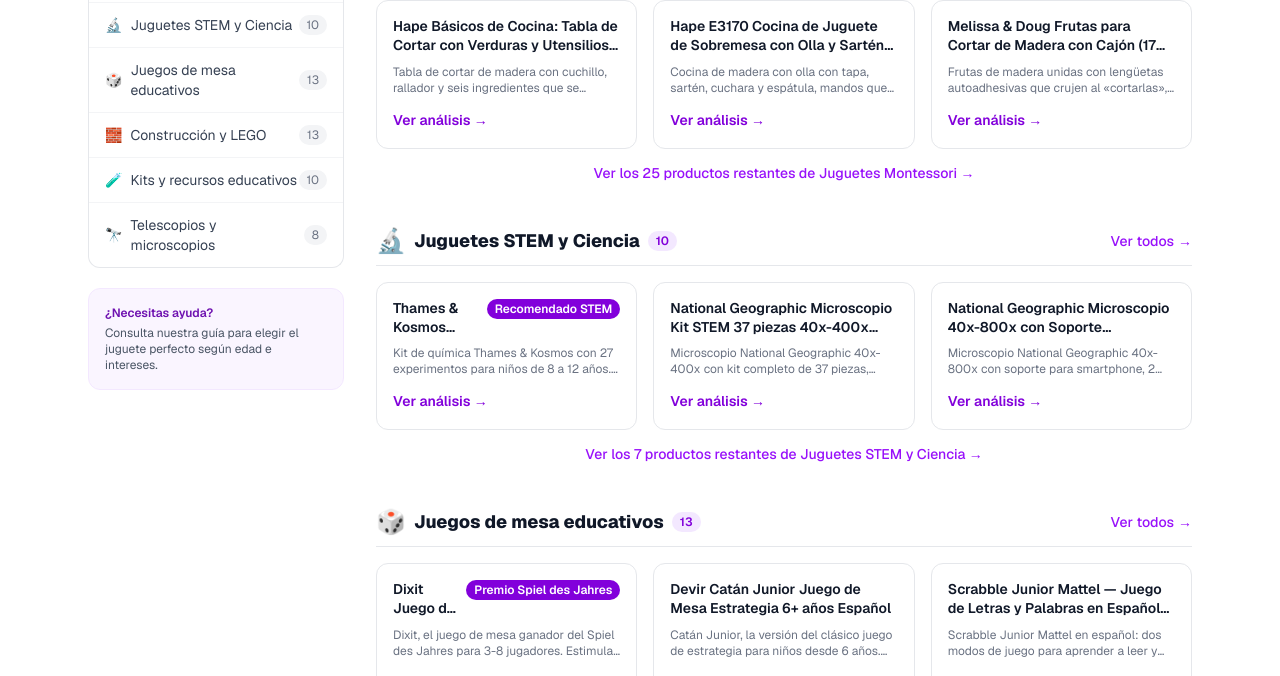
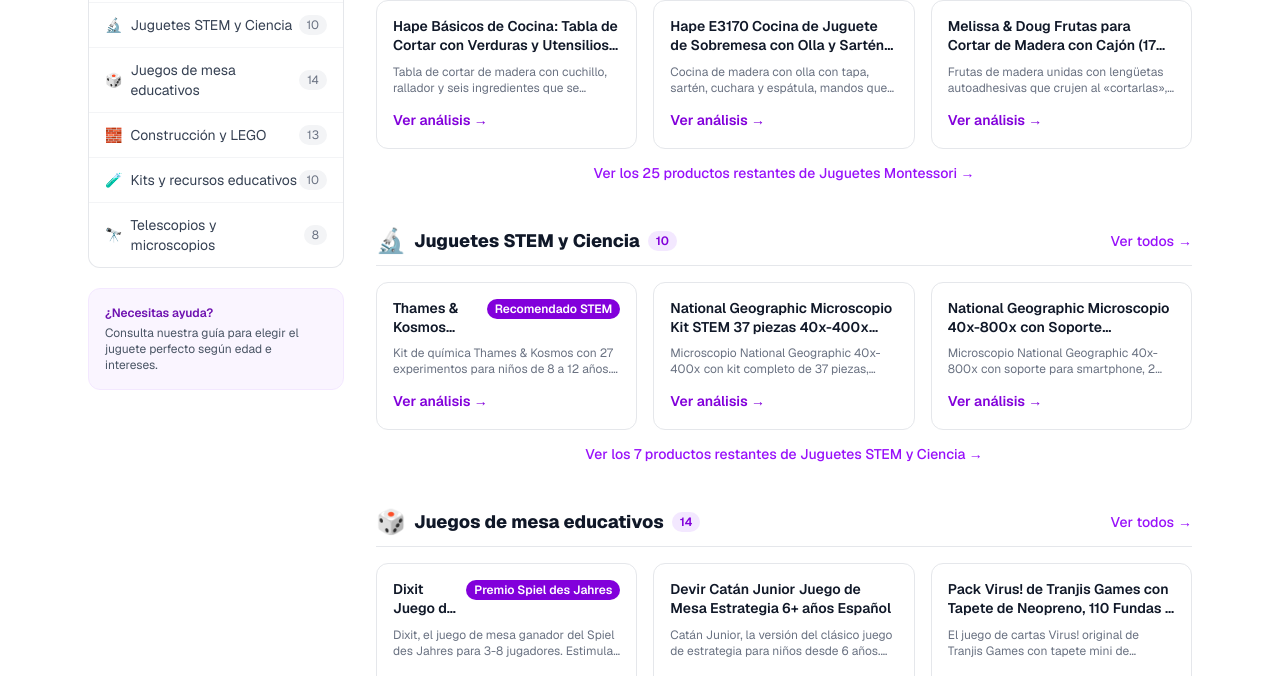
Before and after one commit to mktweb360/juguetestem, a Next.js app: page /tienda in a window 1280 px wide. Shown: the part 276-952 px from the top of the page. Built offline with nearby package versions, Linux system fonts and the light colour scheme.

Commit message:
Virus!: ficha del pack de HiperOcio con el juego original de Tranjis (B0HLZSMKVG, verificado en Amazon.es el 27/10); la guía de reglas y la de juegos de cartas enlazan al pack porque la edición suelta sigue sin compra

```diff
--- a/app/blog/[slug]/page.tsx
+++ b/app/blog/[slug]/page.tsx
@@ -164,6 +164,7 @@
     { heading: "Las cartas multicolor", text: "Hay órgano, virus y medicinas multicolor. Valen para cualquier color, lo que las hace muy potentes, pero también muy frágiles: cualquier carta puede afectarlas. El órgano multicolor se inmuniza con dos medicinas de cualquier color y se extirpa con dos virus de cualquier color. El virus multicolor afecta a cualquier órgano o medicina y se cura con una medicina de cualquier color." },
     { heading: "Consejos para ganar más partidas", list: ["Inmuniza pronto: un órgano inmune no se puede infectar, destruir ni robar (solo un Error médico lo mueve).", "Guarda un Ladrón de órganos o un Trasplante para cuando un rival esté a un órgano de ganar.", "Vigila a quien tenga 3 órganos sanos: ese es el objetivo de tus virus, aunque no sea quien más te molesta.", "Descartar no es perder el turno: si tu mano no sirve, cambiarla entera suele ser la mejor jugada."] },
     { heading: "Por qué funciona tan bien en familia", text: "Las partidas son cortas, las reglas caben en una página y todos los jugadores interactúan en cada turno. Además, familiariza a los niños con conceptos como órganos, infección, vacuna o inmunidad de forma sencilla. Si os gusta, la expansión Virus! 2 Evolution añade cartas nuevas al juego base." },
+    { heading: "Dónde comprar Virus!", text: "La edición suelta de Tranjis Games no está disponible ahora mismo en Amazon. Lo que sí hay es un pack con el juego original y tres accesorios: un tapete de neopreno antideslizante, 110 fundas para proteger las 68 cartas y una caja rígida para llevarlas. Si el juego va a viajar en la mochila o lo vais a usar mucho, las fundas alargan la vida de las cartas.", cta: { asin: "B0HLZSMKVG", label: "Ver pack de Virus! →" } },
     { faqs: [{ q: "¿Cuántos jugadores pueden jugar a Virus!?", a: "De 2 a 6 jugadores con el juego base." }, { q: "¿Cuántas cartas se reparten al empezar?", a: "3 cartas a cada jugador. Al final de cada turno se roba hasta volver a tener 3." }, { q: "¿Se puede ganar con el órgano multicolor?", a: "Sí. Cuenta como uno de los órganos de tu cuerpo, que puede llegar a tener 5 órganos distintos si uno es el multicolor; ganas cuando 4 de ellos están sanos." }, { q: "¿Qué cartas afectan a un órgano inmunizado?", a: "Ningún virus ni tratamiento puede afectarlo, con una excepción: el Error médico, que intercambia cuerpos completos e incluye los órganos inmunizados." }, { q: "¿Qué pasa si se acaba el mazo?", a: "Se da la vuelta a la pila de descartes y se sigue jugando; no hace falta barajarla." }] },
   ],
   "mejores-juguetes-stem-ninos-5-anos": [
@@ -288,7 +289,7 @@
     { heading: "Tabla comparativa", table: { headers: ["Juego", "Edad", "Jugadores", "Duración"], rows: [["Dixit", "8+", "3-8", "30 min"], ["Virus!", "8+", "2-6", "20 min"], ["Devir Catán Junior", "6+", "2-4", "30 min"]] } },
     { heading: "Análisis de los 3 mejores juegos de mesa familiares" },
     { heading: "1. Dixit — El más creativo", text: "Ganador del prestigioso premio Spiel des Jahres, Dixit es probablemente el juego de mesa más creativo que existe. Los jugadores describen ilustraciones oníricas con una palabra o frase mientras los demás intentan adivinar la carta del narrador. Para 3 a 8 jugadores y partidas de 30 minutos. El juego que más conversaciones y risas genera alrededor de la mesa.", pros: ["Ganador del premio Spiel des Jahres", "Estimula la creatividad y la imaginación", "De 3 a 8 jugadores, muy versátil", "Ilustraciones únicas y evocadoras"], cons: ["Requiere cierta creatividad verbal", "Las cartas se repiten con mucho uso"], cta: { asin: "B001OH9EDW", label: "Ver Dixit →" } },
-    { heading: "2. Virus! — El más rápido y adictivo", text: "Uno de los juegos de cartas más populares en España. El objetivo es sencillo: ser el primero en reunir cuatro órganos sanos mientras infectas los de tus rivales. Reglas que se aprenden en 5 minutos, partidas de 20 minutos y muchísima interacción. Funciona igual de bien con 2 que con 6 jugadores y cabe en cualquier bolsillo para llevarlo de viaje.", pros: ["Un clásico de las mesas familiares en España", "Reglas que se aprenden en 5 minutos", "Partidas cortas de 20 minutos", "Mucha interacción y rejugabilidad"], cons: ["Puede generar piques entre jugadores", "Limitado a 2-6 jugadores"], cta: { asin: "8460659666", label: "Ver Virus! →" } },
+    { heading: "2. Virus! — El más rápido y adictivo", text: "Uno de los juegos de cartas más populares en España. El objetivo es sencillo: ser el primero en reunir cuatro órganos sanos mientras infectas los de tus rivales. Reglas que se aprenden en 5 minutos, partidas de 20 minutos y muchísima interacción. Funciona igual de bien con 2 que con 6 jugadores y cabe en cualquier bolsillo para llevarlo de viaje.", pros: ["Un clásico de las mesas familiares en España", "Reglas que se aprenden en 5 minutos", "Partidas cortas de 20 minutos", "Mucha interacción y rejugabilidad"], cons: ["Puede generar piques entre jugadores", "Limitado a 2-6 jugadores"], cta: { asin: "B0HLZSMKVG", label: "Ver pack de Virus! →" } },
     { heading: "3. Devir Catán Junior — El mejor para iniciarse en la estrategia", text: "La puerta de entrada perfecta a los juegos de estrategia modernos. Catán Junior adapta el universo Catán para niños desde 6 años, con comercio, construcción y planificación en una versión colorida y accesible. Para 2 a 4 jugadores y partidas de unos 30 minutos, en español.", pros: ["Introduce la estrategia desde los 6 años", "Edición en español", "Partidas de 30 minutos", "Ideal como primer juego de estrategia"], cons: ["Fichas de plástico en lugar de madera", "Solo de 2 a 4 jugadores"], cta: { asin: "B07WC54XF8", label: "Ver Catán Junior →" } },
     { heading: "Cómo elegir el juego de mesa perfecto para tu familia", list: ["Edad mínima: revisa que todos los miembros puedan participar de verdad; para niños pequeños, mejor juegos desde 6 años como Catán Junior.", "Duración y número de jugadores: para peques prioriza partidas de menos de 30 minutos y comprueba que el juego funcione bien con el número de personas de tu familia.", "Tipo de juego: elige entre creatividad (Dixit), ritmo y risas (Virus!) o estrategia (Catán Junior) según lo que más disfrute tu familia."] },
     { faqs: [{ q: "¿Qué juego de mesa es mejor para toda la familia?", a: "Depende del gusto: Dixit es ideal si buscáis creatividad y conversación, Virus! si preferís partidas rápidas y divertidas, y Catán Junior si queréis iniciaros en la estrategia con niños desde 6 años." }, { q: "¿Cuál es el mejor juego de mesa para niños pequeños?", a: "Para los más pequeños, Catán Junior (desde 6 años) es una apuesta segura por sus reglas accesibles. Virus! también funciona muy bien a partir de los 8 años por su sencillez." }, { q: "¿Hace falta gastar mucho en un buen juego de mesa familiar?", a: "No. Virus!, Catán Junior y Dixit son tres opciones excelentes que no exigen un presupuesto alto: lo que marca la diferencia es que las reglas encajen con la edad de los niños y que el juego aguante muchas partidas." }, { q: "¿Son los juegos de mesa realmente educativos?", a: "Sí. Los juegos de mesa desarrollan matemáticas, lenguaje, pensamiento estratégico y gestión emocional. Un buen juego puede ser tan formativo como estimulante, y además fortalece los vínculos familiares." }] },
--- a/data/posts.ts
+++ b/data/posts.ts
@@ -85,7 +85,7 @@
     category: "Juegos de Mesa",
     date: "2025-07-10",
     readTime: 8,
-    relatedProducts: ["dixit-juego-mesa-asmodee-2021", "virus-juego-cartas-tranjis-games", "catan-junior-devir-6-anos"],
+    relatedProducts: ["dixit-juego-mesa-asmodee-2021", "virus-pack-tapete-fundas-deck-box", "catan-junior-devir-6-anos"],
     categoryCta: { href: "/tienda/juegos-mesa-educativos", text: "Ver juegos de mesa →" },
   },
   {
@@ -404,7 +404,7 @@
     category: "Juegos de Mesa",
     date: "2025-08-13",
     readTime: 8,
-    relatedProducts: ["dixit-juego-mesa-asmodee-2021", "catan-junior-devir-6-anos", "virus-juego-cartas-tranjis-games"],
+    relatedProducts: ["dixit-juego-mesa-asmodee-2021", "catan-junior-devir-6-anos", "virus-pack-tapete-fundas-deck-box"],
     relatedPosts: ["dixit-juego-analisis-opinion", "catan-junior-analisis-estrategia", "mejores-juegos-mesa-familia"],
     categoryCta: { href: "/tienda/juegos-mesa-educativos", text: "Ver juegos de mesa →" },
   },
@@ -417,7 +417,7 @@
     category: "Juegos de Mesa",
     date: "2025-08-14",
     readTime: 7,
-    relatedProducts: ["dixit-juego-mesa-asmodee-2021", "catan-junior-devir-6-anos", "virus-juego-cartas-tranjis-games"],
+    relatedProducts: ["dixit-juego-mesa-asmodee-2021", "catan-junior-devir-6-anos", "virus-pack-tapete-fundas-deck-box"],
     relatedPosts: ["juegos-mesa-educativos-primaria", "catan-junior-analisis-estrategia", "juegos-cartas-educativos-familia"],
     categoryCta: { href: "/tienda/juegos-mesa-educativos", text: "Ver juegos de mesa →" },
   },
@@ -430,7 +430,7 @@
     category: "Juegos de Mesa",
     date: "2025-08-15",
     readTime: 7,
-    relatedProducts: ["catan-junior-devir-6-anos", "dixit-juego-mesa-asmodee-2021", "virus-juego-cartas-tranjis-games"],
+    relatedProducts: ["catan-junior-devir-6-anos", "dixit-juego-mesa-asmodee-2021", "virus-pack-tapete-fundas-deck-box"],
     relatedPosts: ["juegos-mesa-educativos-primaria", "dixit-juego-analisis-opinion", "juegos-cartas-educativos-familia"],
     categoryCta: { href: "/tienda/juegos-mesa-educativos", text: "Ver juegos de mesa →" },
   },
@@ -443,7 +443,7 @@
     category: "Juegos de Mesa",
     date: "2025-08-16",
     readTime: 6,
-    relatedProducts: ["virus-juego-cartas-tranjis-games", "dixit-juego-mesa-asmodee-2021", "catan-junior-devir-6-anos"],
+    relatedProducts: ["virus-pack-tapete-fundas-deck-box", "dixit-juego-mesa-asmodee-2021", "catan-junior-devir-6-anos"],
     relatedPosts: ["dixit-juego-analisis-opinion", "catan-junior-analisis-estrategia", "juegos-mesa-educativos-primaria"],
     categoryCta: { href: "/tienda/juegos-mesa-educativos", text: "Ver juegos de cartas →" },
   },
@@ -723,7 +723,7 @@
     category: "Juegos de Mesa",
     date: "2026-10-12",
     readTime: 7,
-    relatedProducts: ["dixit-juego-mesa-asmodee-2021", "catan-junior-devir-6-anos"],
+    relatedProducts: ["virus-pack-tapete-fundas-deck-box", "dixit-juego-mesa-asmodee-2021", "catan-junior-devir-6-anos"],
     relatedPosts: ["juegos-cartas-educativos-familia", "mejores-juegos-mesa-familia", "pensamiento-critico-ninos-juegos"],
     categoryCta: { href: "/tienda/juegos-mesa-educativos", text: "Ver juegos de mesa educativos →" },
   },
--- a/data/products.ts
+++ b/data/products.ts
@@ -327,6 +327,23 @@
     specs: { "Jugadores": "2-4", "Edad": "6+ años", "Duración": "30 min", "Idioma": "Español + Catalán + Portugués", "Recursos": "Madera, cabras, melaza, espadas" },
     relatedPosts: ["catan-junior-analisis-estrategia", "mejores-juegos-mesa-familia", "juguetes-educativos-6-anos"],
   },
+  // 27/10/2026: la edición suelta de Tranjis (8460659666) sigue sin compra; se enlaza el pack de HiperOcio con el juego original.
+  {
+    slug: "virus-pack-tapete-fundas-deck-box",
+    name: "Pack Virus! de Tranjis Games con Tapete de Neopreno, 110 Fundas y Deck Box — 8 años+",
+    asin: "B0HLZSMKVG",
+    categorySlug: "juegos-mesa-educativos",
+    categoryName: "Juegos de mesa educativos",
+    price: "Consultar precio",
+    rating: 0,
+    reviewCount: 0,
+    shortDescription: "El juego de cartas Virus! original de Tranjis Games con tapete mini de neopreno, 110 fundas y caja rígida para las cartas. 2-6 jugadores, desde 8 años, 20 minutos.",
+    fullDescription: "Verificado en vivo en Amazon.es el 27/10/2026 (ASIN B0HLZSMKVG, vendido por HiperOcio; dato interno, no se muestra). Pack que incluye Virus! de Tranjis Games, producto original precintado según el vendedor, con tres accesorios: un tapete mini de neopreno Zacatrus con base de goma antideslizante, dos paquetes de fundas transparentes Zacatrus Asia de 57,5 × 89 mm (110 fundas para las 68 cartas del juego) y una deck box rígida para guardarlas. Virus! es para 2 a 6 jugadores a partir de 8 años, con partidas de unos 20 minutos. El pack se monta a mano en Albox (Almería).",
+    pros: ["Juego original de Tranjis Games, en español", "Fundas y deck box para que las cartas aguanten", "Tapete antideslizante para jugar en cualquier mesa"],
+    cons: ["Vendido por un tercero (HiperOcio)", "Es un pack con accesorios: cuesta más que el juego suelto", "Desde 8 años según el fabricante"],
+    specs: { "Juego": "Virus! (Tranjis Games)", "Jugadores": "2-6", "Edad": "Desde 8 años (fabricante)", "Duración": "20 min", "Incluye": "Tapete de neopreno, 110 fundas y deck box" },
+    relatedPosts: ["como-jugar-virus-juego-cartas-reglas", "juegos-cartas-educativos-familia", "mejores-juegos-mesa-familia"],
+  },
   {
     slug: "virus-juego-cartas-tranjis-games",
     unavailable: "2026-10-12",
```
